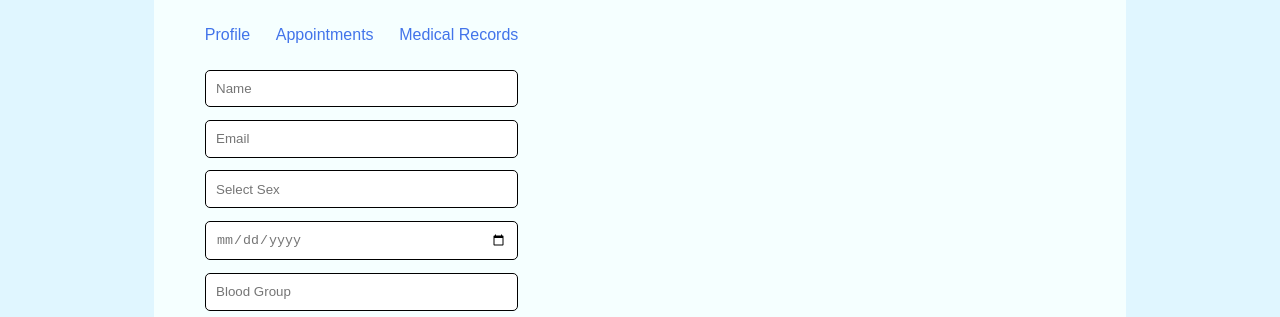
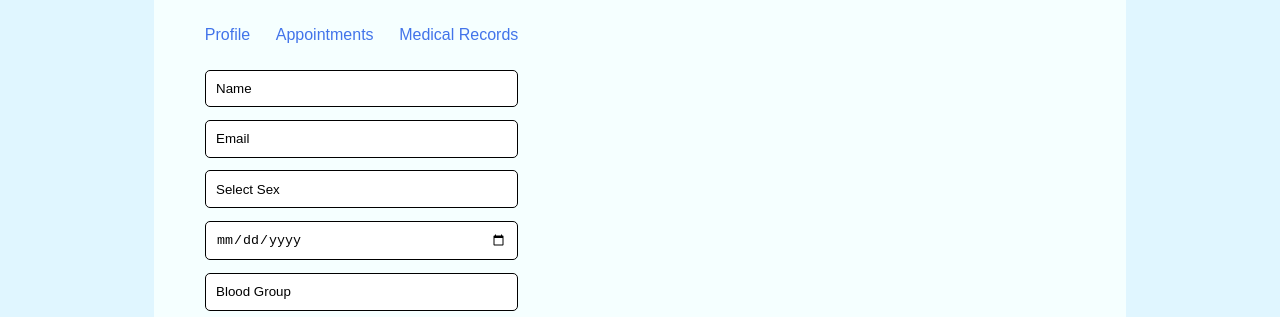
Before and after one commit to MedLog-Org/MedLog, a React (Vite) app in the folder client/: page /help in a window 1280 px wide. Shown: the part 483-800 px from the top of the page. Built offline with nearby package versions, Linux system fonts and the light colour scheme.

Commit message:
fix profile styles

```diff
--- a/client/src/styles/User/Profile.css
+++ b/client/src/styles/User/Profile.css
@@ -16,12 +16,12 @@
     appearance: none;
     background-color: white;
 }
-input[type="date"],select {
-    color: #757575;
-  }
-
-
-
+.profile input[type="date"],select {
+    color: black;
+}
+.profile input::placeholder{
+    color: black;
+}
 .profile button {
     margin: 1vw 0 0 1vw;
     padding: 0.5vw;
```
